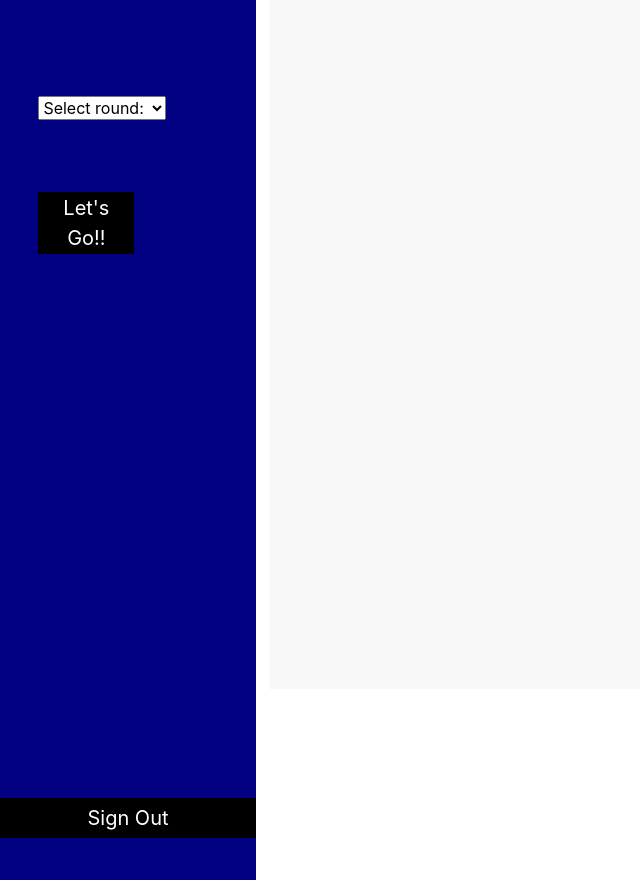
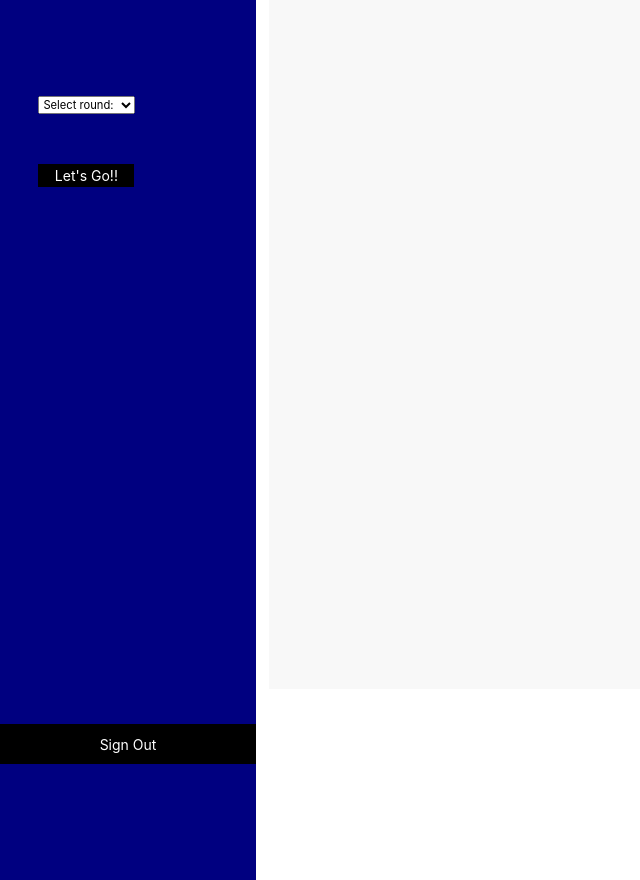
Before and after one commit to hnahlawi/soccer-blog-ucl, a website: page home.html in a window 1280 px wide. Shown: the whole page, without its empty margins (0-640 px from the left). Drawn offline with nearby package versions, Linux system fonts and the light colour scheme.

Commit message:
style change

```diff
--- a/public/css/home.css
+++ b/public/css/home.css
@@ -1,6 +1,5 @@
 @media only screen
-  and (min-device-width: 834px)
-  and (max-device-width: 1112px)
+  and (max-device-width: 1200px)
    {
 
    	body{
```
